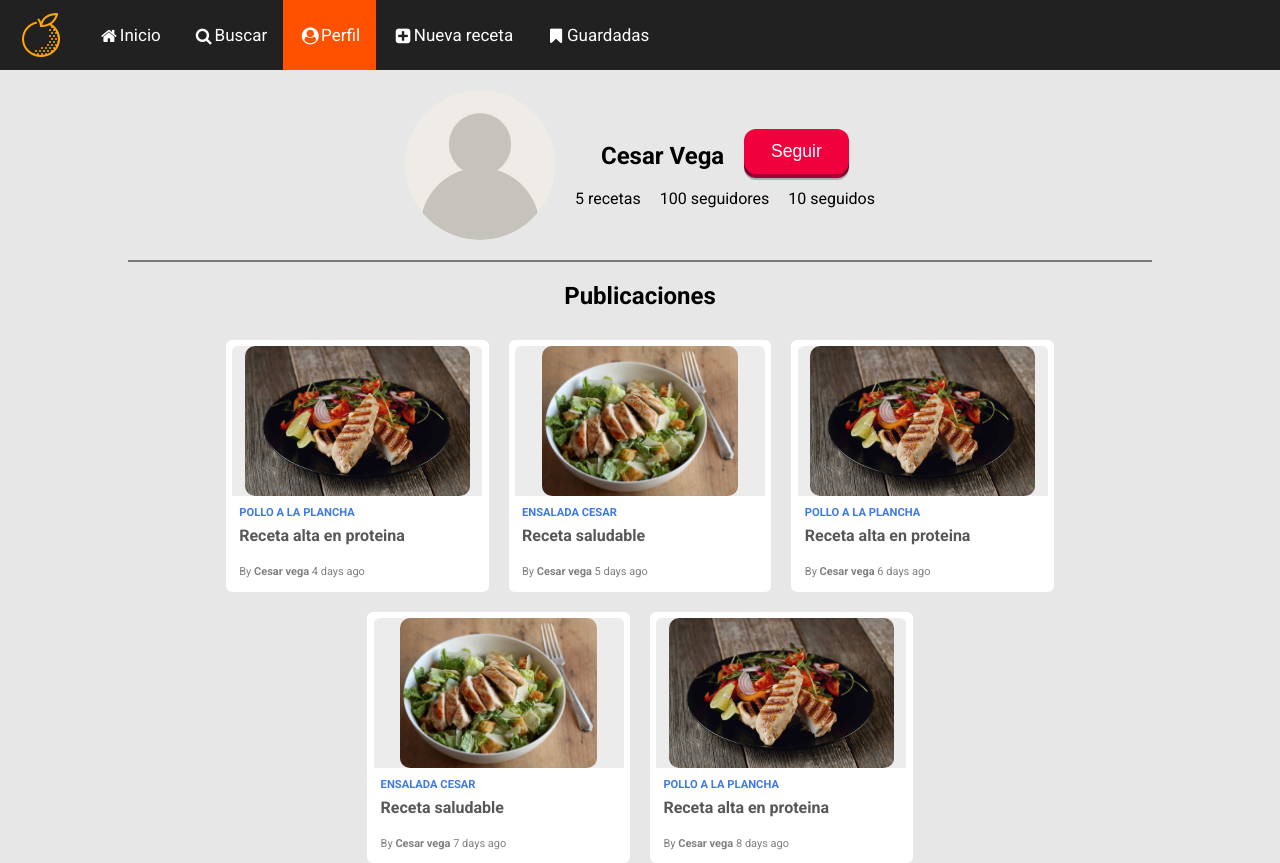
After one commit to JoseManuel0410/NutriCraft-Eats, a PHP site: page /html/perfil-usuario.html in a window 1280 px wide. The commit adds this page. Run offline with PHP 8.4, Linux system fonts and the light colour scheme.

Commit message:
Perfil del usuario

```diff
--- /dev/null
+++ b/css/perfil-usuario.css
@@ -0,0 +1,294 @@
+body {
+    font-family: "Roboto", sans-serif;
+    background-color: #e7e7e7;
+    margin: 0;
+}
+
+.nav {
+    overflow: hidden;
+    background-color: #212121;
+    align-items: center;
+    justify-content: center;
+    width: 100%;
+}
+
+.nav img {
+    width: auto;
+    height: 50px;
+}
+
+.nav a.logo-empresa:hover {
+    background-color: #212121;
+}
+
+.nav a {
+    float: left;
+    display: flex;
+    color: #ffffff;
+    padding: 10px 16px;
+    text-decoration: none;
+    font-size: 17px;
+    margin: 0;
+    height: 50px;
+    align-items: center;
+    justify-content: center;
+    text-align: center;
+}
+
+.nav a:hover {
+    background-color: #adadad;
+    color: #333;
+}
+
+.nav a.active {
+    background-color: #ff5100;
+    color: #fff;
+}
+
+.nav .icon {
+    display: none;
+}
+
+.main {
+    display: flex;
+    justify-content: center;
+    align-items: center;
+}
+
+.perfil {
+    display: flex;
+    flex-direction: column;
+    width: 80%;
+    height: auto;
+    margin-top: 20px;
+}
+
+.perfil h2 {
+    align-self: center;
+}
+
+.zona-1 {
+    display: flex;
+    flex-wrap: wrap;
+    justify-content: center;
+    align-items: center;
+    border-bottom: 2px solid #7a7a7a;
+    padding-bottom: 20px;
+}
+
+.zona-1 img {
+    border-radius: 50%;
+    width: 150px;
+    height: 150px;
+    margin-right: 20px;
+}
+
+.zona-1-2 {
+    width: 300px;
+}
+
+.nombre-seguir {
+    display: flex;
+    align-items: center;
+    justify-content: center;
+    gap: 20px;
+}
+
+
+.nombre-seguir button {
+    position: relative;
+    border: none;
+    background: transparent;
+    padding: 0;
+    cursor: pointer;
+    outline-offset: 4px;
+    transition: filter 250ms;
+    user-select: none;
+    touch-action: manipulation;
+}
+
+.shadow {
+    position: absolute;
+    top: 0;
+    left: 0;
+    width: 100%;
+    height: 100%;
+    border-radius: 12px;
+    background: hsl(0deg 0% 0% / 0.25);
+    will-change: transform;
+    transform: translateY(2px);
+    transition: transform 600ms cubic-bezier(.3, .7, .4, 1);
+}
+
+.edge {
+    position: absolute;
+    top: 0;
+    left: 0;
+    width: 100%;
+    height: 100%;
+    border-radius: 12px;
+    background: linear-gradient(to left,
+            hsl(340deg 100% 16%) 0%,
+            hsl(340deg 100% 32%) 8%,
+            hsl(340deg 100% 32%) 92%,
+            hsl(340deg 100% 16%) 100%);
+}
+
+.front {
+    display: block;
+    position: relative;
+    padding: 12px 27px;
+    border-radius: 12px;
+    font-size: 1.1rem;
+    color: white;
+    background: hsl(345deg 100% 47%);
+    will-change: transform;
+    transform: translateY(-4px);
+    transition: transform 600ms cubic-bezier(.3, .7, .4, 1);
+}
+
+.nombre-seguir button:hover {
+    filter: brightness(110%);
+}
+
+.nombre-seguir button:hover .front {
+    transform: translateY(-6px);
+    transition: transform 250ms cubic-bezier(.3, .7, .4, 1.5);
+}
+
+.nombre-seguir button:active .front {
+    transform: translateY(-2px);
+    transition: transform 34ms;
+}
+
+.nombre-seguir button:hover .shadow {
+    transform: translateY(4px);
+    transition: transform 250ms cubic-bezier(.3, .7, .4, 1.5);
+}
+
+.nombre-seguir button:active .shadow {
+    transform: translateY(1px);
+    transition: transform 34ms;
+}
+
+.nombre-seguir button:focus:not(:focus-visible) {
+    outline: none;
+}
+
+.datos-usuario {
+    display: flex;
+    justify-content: space-between;
+    align-items: center;
+}
+
+.zona-2 {
+    display: flex;
+    flex-wrap: wrap;
+    justify-content: center;
+    gap: 20px;
+    margin-top: 10px;
+}
+
+.card {
+    width: 250px;
+    background: white;
+    padding: .4em;
+    border-radius: 6px;
+}
+
+.card-image {
+    background-color: rgb(236, 236, 236);
+    width: auto;
+    height: 150px;
+    border-radius: 6px 6px 0 0;
+    display: flex;
+    justify-content: center;
+    align-items: center;
+}
+
+.card-image img {
+    height: 150px;
+    width: auto;
+    border-radius: 10px;
+}
+
+.card-image:hover {
+    transform: scale(0.98);
+}
+
+.category {
+    text-transform: uppercase;
+    font-size: 0.7em;
+    font-weight: 600;
+    color: rgb(63, 121, 230);
+    padding: 10px 7px 0;
+}
+
+.category:hover {
+    cursor: pointer;
+}
+
+.heading {
+    font-weight: 600;
+    color: rgb(88, 87, 87);
+    padding: 7px;
+}
+
+.heading:hover {
+    cursor: pointer;
+}
+
+.author {
+    color: gray;
+    font-weight: 400;
+    font-size: 11px;
+    padding-top: 20px;
+}
+
+.name {
+    font-weight: 600;
+}
+
+.name:hover {
+    cursor: pointer;
+}
+
+
+
+
+
+
+
+
+
+
+@media screen and (max-width: 620px) {
+    .nav a:not(:first-child) {
+        display: none;
+    }
+
+    .nav a.icon {
+        float: right;
+        display: block;
+    }
+
+    .nav.responsive {
+        position: relative;
+    }
+
+    .nav.responsive .icon {
+        position: absolute;
+        right: 0;
+        top: 0;
+    }
+
+    .nav.responsive a {
+        float: none;
+        display: block;
+        text-align: left;
+    }
+
+    .zona-1 img {
+        margin-right: 0px;
+    }
+}
--- a/html/nueva-receta.html
+++ b/html/nueva-receta.html
@@ -91,6 +91,7 @@
     </div>
 
     <script src="/js/nueva-receta.js"></script>
+    <script src="/js/nav-bar.js"></script>
 
 </body>
 
--- /dev/null
+++ b/html/perfil-usuario.html
@@ -0,0 +1,111 @@
+<!DOCTYPE html>
+<html lang="en">
+
+<head>
+    <meta charset="UTF-8">
+    <meta name="viewport" content="width=device-width, initial-scale=1.0">
+    <link rel="stylesheet" href="/css/perfil-usuario.css">
+    <link rel="icon" type="image/png" href="/imagenes/icon.png">
+    <link rel="stylesheet" href="https://cdnjs.cloudflare.com/ajax/libs/font-awesome/4.7.0/css/font-awesome.min.css">
+    <link rel="preconnect" href="https://fonts.googleapis.com">
+    <link rel="preconnect" href="https://fonts.gstatic.com" crossorigin>
+    <link
+        href="https://fonts.googleapis.com/css2?family=Roboto:ital,wght@0,100;0,300;0,400;0,500;0,700;0,900;1,100;1,300;1,400;1,500;1,700;1,900&display=swap"
+        rel="stylesheet">
+    <title>Nutricraft Eats</title>
+</head>
+
+<body>
+
+    <div class="nav" id="NavBar">
+        <a href="#" class="logo-empresa"><img src="/imagenes/icon.png" alt="icon"></a>
+        <a href="#"><i class="fa fa-fw fa-home"></i>Inicio</a>
+        <a href="#"><i class="fa fa-fw fa-search"></i>Buscar</a>
+        <a href="#" class="active"><i class="fa fa-fw fa-user-circle"></i>Perfil</a>
+        <a href="#"><i class="fa fa-fw fa-plus-square"></i>Nueva receta</a>
+        <a href="#"><i class="fa fa-fw fa-bookmark"></i>Guardadas</a>
+        <a href="javascript:void(0);" class="icon" onclick="myFunction()">
+            <i class="fa fa-bars"></i>
+        </a>
+    </div>
+
+    <div class="main">
+
+        <div class="perfil">
+
+            <div class="zona-1">
+
+                <img src="/imagenes/user.png" alt="foto-usuario">
+                <div class="zona-1-2">
+
+                    <div class="nombre-seguir">
+                        <h2>Cesar Vega</h2>
+                        <button>
+                            <span class="shadow"></span>
+                            <span class="edge"></span>
+                            <span class="front text">Seguir</span>
+                        </button>
+                    </div>
+
+                    <div class="datos-usuario">
+
+                        <label for="">5 recetas</label>
+                        <label for="">100 seguidores</label>
+                        <label for="">10 seguidos</label>
+
+                    </div>
+
+                </div>
+
+            </div>
+
+            <h2>Publicaciones</h2>
+
+            <div class="zona-2">
+                <div class="card">
+                    <div class="card-image"><img src="/imagenes/receta-ejemplo.jpg" alt="foto-receta"></div>
+                    <div class="category"> Pollo a la plancha </div>
+                    <div class="heading"> Receta alta en proteina
+                        <div class="author"> By <span class="name">Cesar vega</span> 4 days ago</div>
+                    </div>
+                </div>
+                <div class="card">
+                    <div class="card-image"><img src="/imagenes/receta-ejemplo-2.jpg" alt="foto-receta"></div>
+                    <div class="category">Ensalada cesar</div>
+                    <div class="heading"> Receta saludable
+                        <div class="author"> By <span class="name">Cesar vega</span> 5 days ago</div>
+                    </div>
+                </div>
+                <div class="card">
+                    <div class="card-image"><img src="/imagenes/receta-ejemplo.jpg" alt="foto-receta"></div>
+                    <div class="category"> Pollo a la plancha </div>
+                    <div class="heading"> Receta alta en proteina
+                        <div class="author"> By <span class="name">Cesar vega</span> 6 days ago</div>
+                    </div>
+                </div>
+                <div class="card">
+                    <div class="card-image"><img src="/imagenes/receta-ejemplo-2.jpg" alt="foto-receta"></div>
+                    <div class="category">Ensalada cesar</div>
+                    <div class="heading"> Receta saludable
+                        <div class="author"> By <span class="name">Cesar vega</span> 7 days ago</div>
+                    </div>
+                </div>
+                <div class="card">
+                    <div class="card-image"><img src="/imagenes/receta-ejemplo.jpg" alt="foto-receta"></div>
+                    <div class="category"> Pollo a la plancha </div>
+                    <div class="heading"> Receta alta en proteina
+                        <div class="author"> By <span class="name">Cesar vega</span> 8 days ago</div>
+                    </div>
+                </div>
+
+            </div>
+
+        </div>
+
+    </div>
+
+    <script src="/js/nav-bar.js"></script>
+
+</body>
+
+</html>
--- /dev/null
+++ b/js/nav-bar.js
@@ -0,0 +1,8 @@
+function myFunction() {
+    var x = document.getElementById("NavBar");
+    if (x.className === "nav") {
+      x.className += " responsive";
+    } else {
+      x.className = "nav";
+    }
+  }
```
Also changed, not shown: js/nueva-receta.js (+0 -9 lines), css/nueva-recetacss.css (indentation only), imagenes/receta-ejemplo-2.jpg (added).
